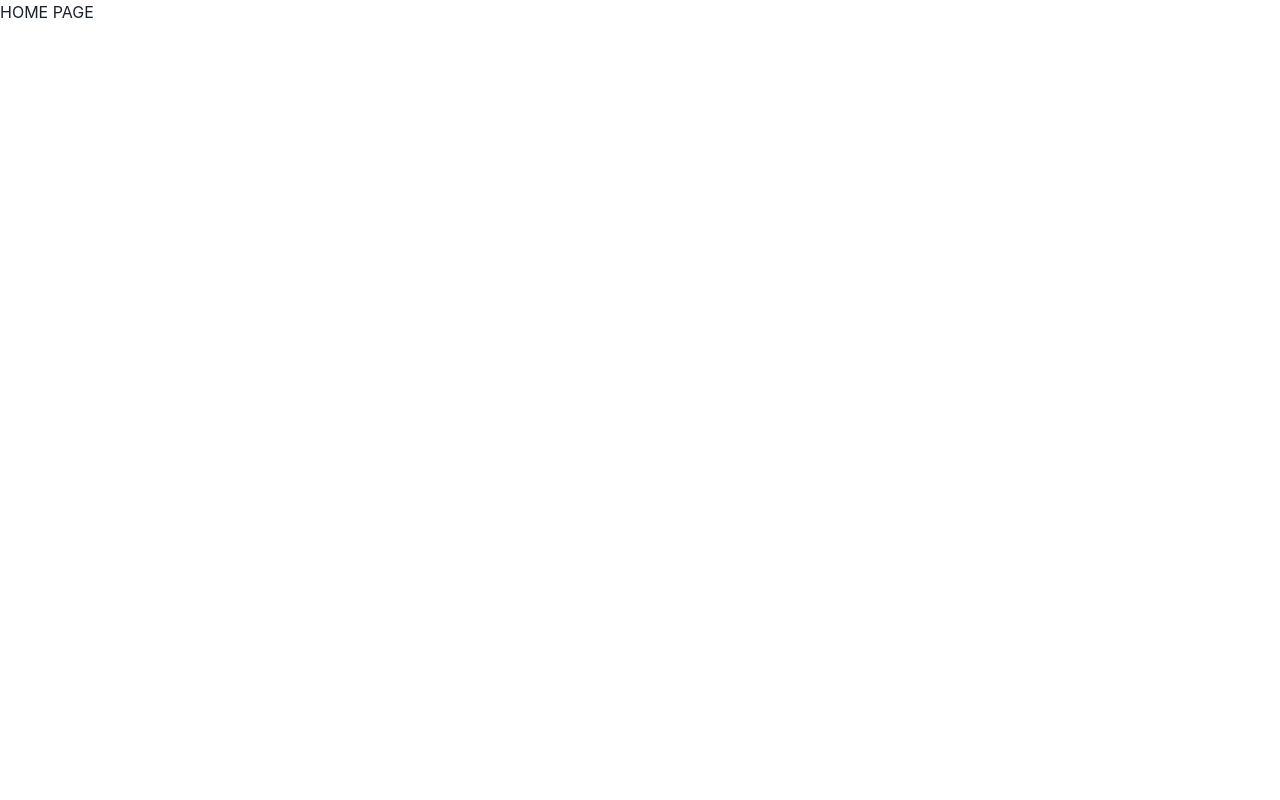
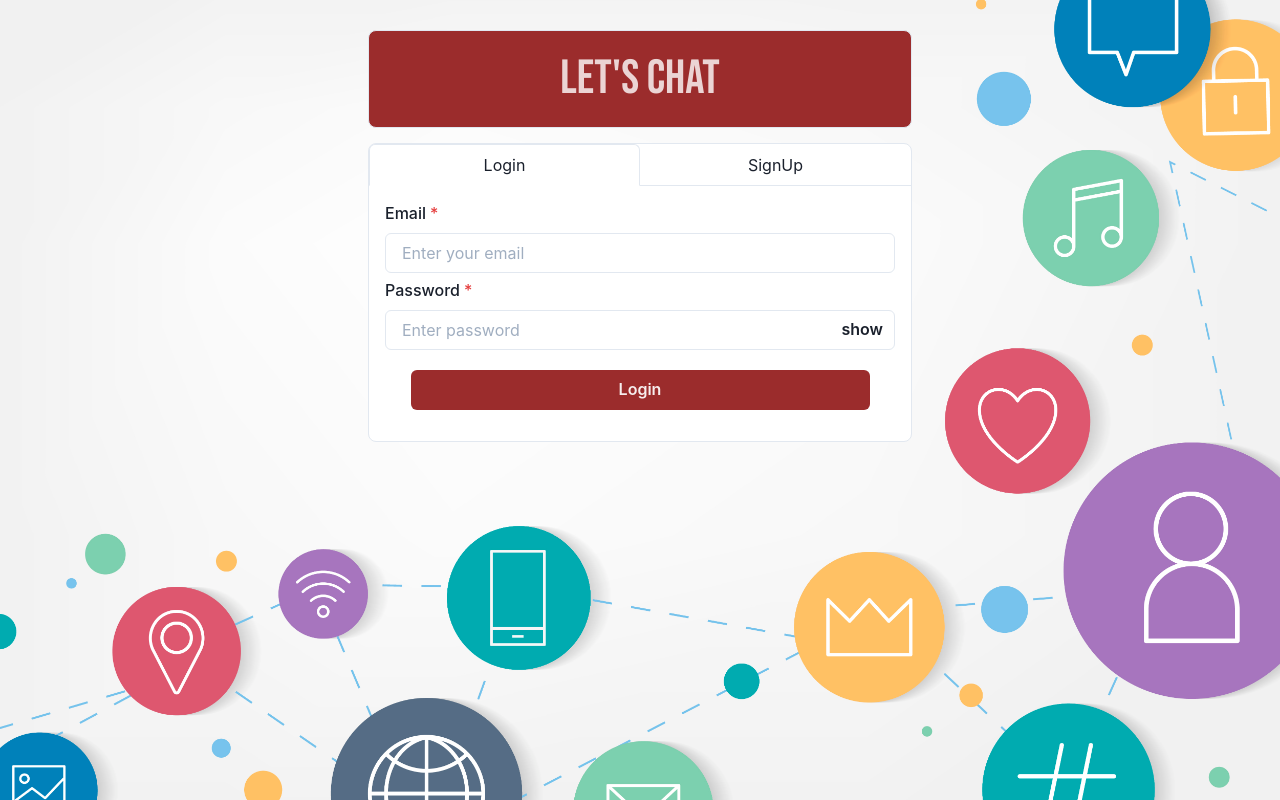
Before and after one commit to tusharjham/LetsChat, a React (Create React App) app in the folder client/: page / in a window 1280 px wide. Built offline with nearby package versions, Linux system fonts and the light colour scheme.

Commit message:
Added Login and SignUp Page UI

```diff
--- a/client/src/App.css
+++ b/client/src/App.css
@@ -0,0 +1,10 @@
+@import url("https://fonts.googleapis.com/css2?family=Bebas+Neue&family=Lato:wght@300&family=Roboto:ital,wght@1,300&display=swap");
+
+.App {
+  min-height: 100vh;
+  display: flex;
+  background-image: url("b1.jpg");
+  background-size: cover;
+  background-repeat: no-repeat;
+  background-position: center;
+}
--- a/client/src/App.js
+++ b/client/src/App.js
@@ -1,4 +1,5 @@
 import { Route, Routes } from "react-router-dom";
+import "./App.css";
 import ChatPage from "./Pages/ChatPage";
 import HomePage from "./Pages/HomePage";
 
--- a/client/src/Pages/HomePage.js
+++ b/client/src/Pages/HomePage.js
@@ -1,10 +1,55 @@
 import React from "react";
-
+import {
+  Box,
+  Container,
+  Tab,
+  TabList,
+  TabPanel,
+  TabPanels,
+  Tabs,
+} from "@chakra-ui/react";
+import Login from "../components/authentication/Login";
+import SignUp from "../components/authentication/SignUp";
 const HomePage = () => {
   return (
-    <div>
-      <h1>HOME PAGE</h1>
-    </div>
+    <Container maxW={"xl"} boxSizing="border-box">
+      <Box
+        d="flex"
+        justifyContent="center"
+        bg="red.700"
+        p={3}
+        w="100%"
+        m="30px 0px 15px 0"
+        borderWidth="1px"
+        borderRadius="lg"
+        fontSize="5xl"
+        fontFamily="Bebas Neue"
+        color="whiteAlpha.800"
+      >
+        Let's Chat
+      </Box>
+      <Box w="100%" borderRadius="lg" borderWidth="1px" bg="white">
+        <Tabs
+          isFitted
+          size="md"
+          variant="enclosed"
+          colorScheme="whiteAlpha.800"
+        >
+          <TabList>
+            <Tab>Login</Tab>
+            <Tab>SignUp</Tab>
+          </TabList>
+          <TabPanels>
+            <TabPanel>
+              <Login />
+            </TabPanel>
+            <TabPanel>
+              <SignUp />
+            </TabPanel>
+          </TabPanels>
+        </Tabs>
+      </Box>
+    </Container>
   );
 };
 
--- /dev/null
+++ b/client/src/components/authentication/Login.js
@@ -0,0 +1,60 @@
+import {
+  Button,
+  FormControl,
+  FormLabel,
+  Input,
+  InputGroup,
+  InputRightElement,
+  VStack,
+} from "@chakra-ui/react";
+import React, { useState } from "react";
+
+const Login = () => {
+  const [email, setEmail] = useState("");
+  const [password, setPassword] = useState("");
+  const [show, setShow] = useState(false);
+
+  const handleClick = () => {
+    setShow(!show);
+  };
+  const submitHandler = () => {};
+  return (
+    <VStack spacing={"5px"}>
+      <FormControl isRequired>
+        <FormLabel>Email</FormLabel>
+        <Input
+          type="text"
+          placeholder="Enter your email"
+          onChange={(e) => setEmail(e.target.value)}
+        />
+      </FormControl>
+      <FormControl isRequired>
+        <FormLabel>Password</FormLabel>
+        <InputGroup>
+          <Input
+            type={show ? "text" : "password"}
+            placeholder="Enter password"
+            onChange={(e) => setPassword(e.target.value)}
+          />
+          <InputRightElement w={"4.1rem"}>
+            <Button bg={"transparent"} onClick={handleClick}>
+              {show ? "hide" : "show"}
+            </Button>
+          </InputRightElement>
+        </InputGroup>
+      </FormControl>
+      <Button
+        style={{ marginTop: 20, marginBottom: 15 }}
+        bg="red.700"
+        color="whiteAlpha.900"
+        w="90%"
+        colorScheme={"orange"}
+        onClick={() => submitHandler}
+      >
+        Login
+      </Button>
+    </VStack>
+  );
+};
+
+export default Login;
--- /dev/null
+++ b/client/src/components/authentication/SignUp.js
@@ -0,0 +1,96 @@
+import {
+  Button,
+  FormControl,
+  FormLabel,
+  Input,
+  InputGroup,
+  InputRightElement,
+  VStack,
+} from "@chakra-ui/react";
+import React, { useState } from "react";
+
+const SignUp = () => {
+  const [name, setName] = useState("");
+  const [email, setEmail] = useState("");
+  const [password, setPassword] = useState("");
+  const [confirmPassword, setConfirmPassword] = useState("");
+  const [pic, setPic] = useState("");
+  const [show, setShow] = useState(false);
+
+  const handleClick = () => {
+    setShow(!show);
+  };
+  const postDetails = () => {};
+  const submitHandler = () => {};
+  return (
+    <VStack spacing="5px">
+      <FormControl isRequired>
+        <FormLabel>Name</FormLabel>
+        <Input
+          type="text"
+          placeholder="Enter your name"
+          onChange={(e) => setName(e.target.value)}
+        />
+      </FormControl>
+      <FormControl isRequired>
+        <FormLabel>Email</FormLabel>
+        <Input
+          type="text"
+          placeholder="Enter your email"
+          onChange={(e) => setEmail(e.target.value)}
+        />
+      </FormControl>
+      <FormControl isRequired>
+        <FormLabel>Password</FormLabel>
+        <InputGroup>
+          <Input
+            type={show ? "text" : "password"}
+            placeholder="Enter password"
+            onChange={(e) => setPassword(e.target.value)}
+          />
+          <InputRightElement w={"4.1rem"}>
+            <Button bg={"transparent"} onClick={handleClick}>
+              {show ? "hide" : "show"}
+            </Button>
+          </InputRightElement>
+        </InputGroup>
+      </FormControl>
+      <FormControl isRequired>
+        <FormLabel>Confirm Password</FormLabel>
+        <InputGroup>
+          <Input
+            type={show ? "text" : "password"}
+            placeholder="Confirm password"
+            onChange={(e) => setConfirmPassword(e.target.value)}
+          />
+          <InputRightElement w={"4.1rem"}>
+            <Button bg={"transparent"} onClick={handleClick}>
+              {show ? "hide" : "show"}
+            </Button>
+          </InputRightElement>
+        </InputGroup>
+      </FormControl>
+      <FormControl>
+        <FormLabel>Upload your picture</FormLabel>
+        <Input
+          type={"file"}
+          accept="image/*"
+          p={1}
+          onChange={(e) => postDetails(e.target.files[0])}
+        />
+      </FormControl>
+      <Button
+        style={{ marginTop: 15, marginBottom: 15 }}
+        bg="red.700"
+        color="whiteAlpha.900"
+        w="90%"
+        colorScheme={"orange"}
+        onClick={() => submitHandler}
+      >
+        Sign Up
+      </Button>
+    </VStack>
+  );
+};
+
+export default SignUp;
```
Also changed, not shown: client/src/b1.jpg (added).
